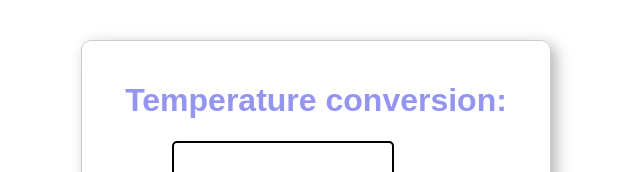
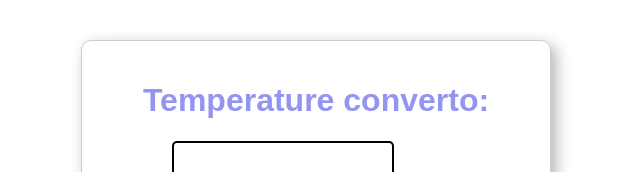
Before and after one commit to harshavardhan314/js-practice, a plain HTML site: page temperature converter/index.html in a window 1280 px wide. Shown: the top 172 px of the page, without its empty margins (324-964 px from the left). Drawn offline with Linux system fonts and the light colour scheme.

Commit message:
Update index.html

```diff
--- a/temperature converter/index.html
+++ b/temperature converter/index.html
@@ -10,7 +10,7 @@
 
     <div class="card">
 
-        <h1>Temperature conversion:</h1>
+        <h1>Temperature converto:</h1>
         <input type="number" class="temperature" id="temperature">
 
         <br><br>
```
